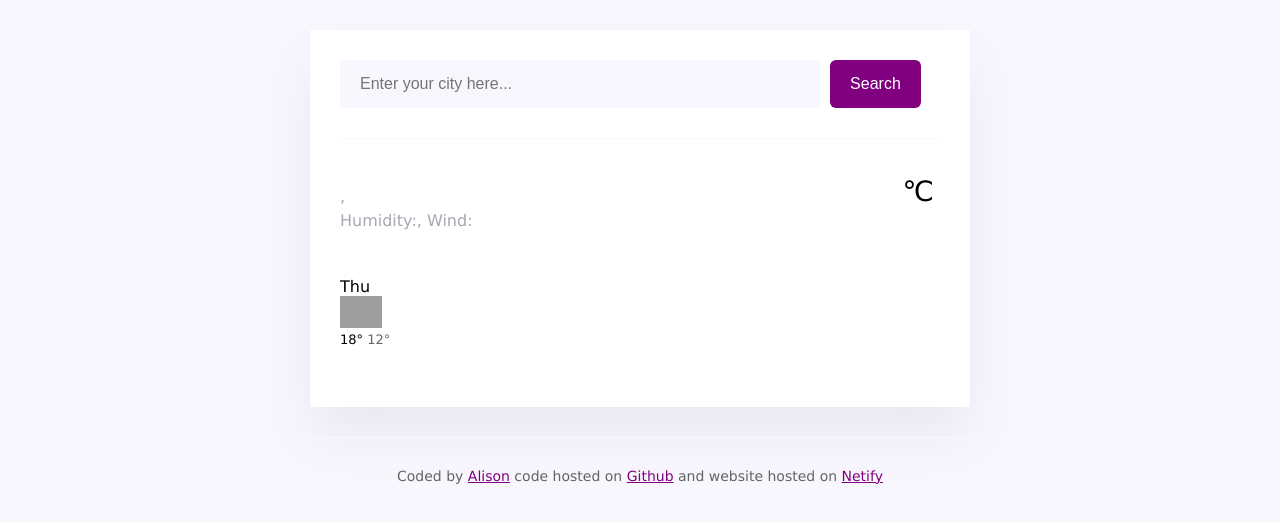
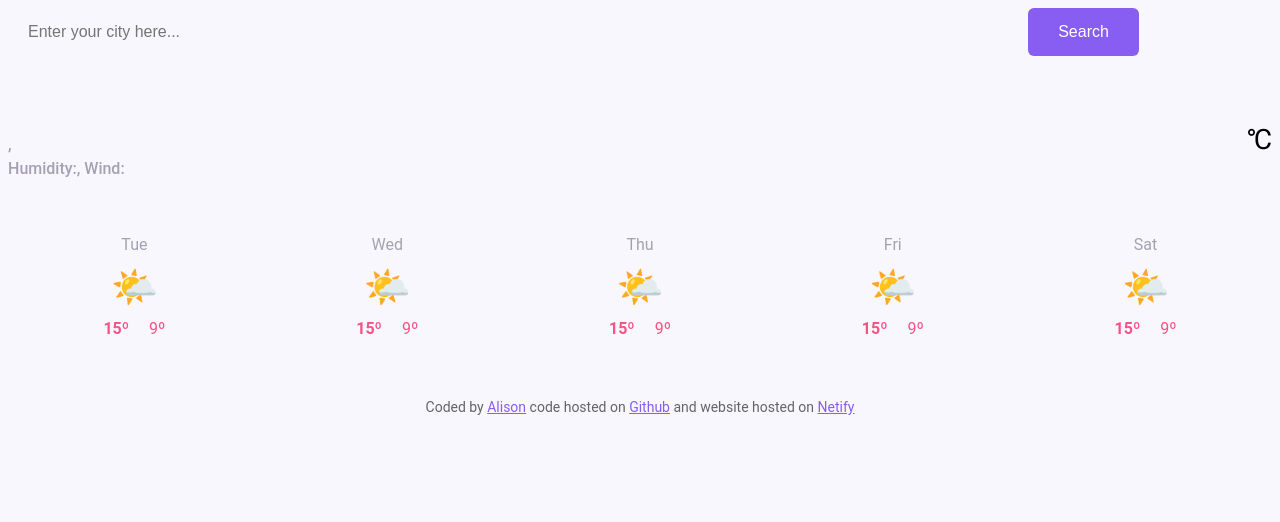
Before and after one commit to Alisonrajpal/forecast, a plain HTML site: page index.html in a window 1280 px wide. Drawn offline with nearby package versions, Linux system fonts and the light colour scheme; no server answers; grey boxes are pictures that could not be loaded.

Commit message:
Added html forecast

```diff
--- a/index.html
+++ b/index.html
@@ -41,25 +41,7 @@
             <div class="weather-app-unit">℃</div>
           </div>
         </div>
-        <div class="weather-forecast">
-          <div class="row">
-            <div class="col-2">
-              <div class="weather-forecast-date"></div>
-              Thu
-              </div>
-              <img
-                src="http://openweathermap.org/img/wn/50d@2x.png"
-                alt=""
-                width="42" />
-                <div class="weather-forecast-temperature">
-                  <span class="weather-forecast-temperature-max">
-18°
-                  </span> <span class="weather-forecast-temperature-min">12°</span></div>
-                <div>  </div>
-
-            </div>
-          </div>
-        </div>
+        <div class="weather-forecast" id="forecast"></div>
       </main>
 
       <footer>
--- a/script.js
+++ b/script.js
@@ -59,6 +59,32 @@ function handleSearchSubmit(event) {
   searchCity(searchInput.value);
 }
 
+function displayForecast() {
+  let days = ["Tue", "Wed", "Thu", "Fri", "Sat"];
+  let forecastHtml = "";
+
+  days.forEach(function (day) {
+    forecastHtml =
+      forecastHtml +
+      `
+      <div class="weather-forecast-day">
+        <div class="weather-forecast-date">${day}</div>
+        <div class="weather-forecast-icon">🌤️</div>
+        <div class="weather-forecast-temperatures">
+          <div class="weather-forecast-temperature">
+            <strong>15º</strong>
+          </div>
+          <div class="weather-forecast-temperature">9º</div>
+        </div>
+      </div>
+    `;
+  });
+
+  let forecastElement = document.querySelector("#forecast");
+  forecastElement.innerHTML = forecastHtml;
+}
+
 let searchFormElement = document.querySelector("#search-form");
 searchFormElement.addEventListener("submit", handleSearchSubmit);
 searchCity("Paris");
+displayForecast();
--- a/styling.css
+++ b/styling.css
@@ -1,40 +1,45 @@
 body {
-  background: #f9f7fe;
-  font-family: "Lucida Sans", "Lucida Sans Regular", "Lucida Grande",
-    "Lucida Sans Unicode", Geneva, Verdana, sans-serif;
+  background-color: #f9f7fe;
+  font-family: "Roboto", sans-serif;
 }
-.app {
+
+a {
+  color: #885df1;
+}
+
+.weather-app {
   background: white;
   max-width: 600px;
-  margin: 30px auto;
+  margin: 45px auto;
+  box-shadow: 0 30px 50px rgba(65, 50, 100, 0.08);
+  border-radius: 16px;
   padding: 30px;
-  box-shadow: 0 30px 50px rgba(65, 50, 100, 0.08);
-}
-.search-form-input {
-  background-color: #f9f7fe;
-  border: none;
-  width: 80%;
-  font-size: 16px;
-  padding: 15px 20px;
-}
-.search-form-button {
-  background-color: purple;
-  padding: 15px 20px;
-  font-size: 16px;
-
-  border: none;
-  border-radius: 6px;
-  color: white;
-  margin-left: 5px;
-}
-a {
-  color: purple;
 }
 
 header {
   border-bottom: 1px solid #f9f7fe;
   padding: 0 0 30px 0;
 }
+
+.search-form-input {
+  background-color: #f9f7fe;
+  border: none;
+  border-radius: 6px;
+  width: 80%;
+  font-size: 16px;
+  padding: 15px 20px;
+}
+
+.search-form-button {
+  background: #885df1;
+  padding: 15px 30px;
+  border: none;
+  font-size: 16px;
+  margin-left: 5px;
+  border-radius: 6px;
+  color: white;
+}
+
 main {
   padding: 30px 0;
 }
@@ -43,52 +48,74 @@ main {
   display: flex;
   justify-content: space-between;
 }
+
 .weather-app-city {
   margin: 0;
   font-size: 38px;
   line-height: 48px;
-  color: rgba();
 }
+
 .weather-app-details {
   font-size: 16px;
   color: rgba(39, 33, 66, 0.4);
   line-height: 24px;
   font-weight: 500;
 }
+
 .weather-app-details strong {
   color: #f65282;
 }
+
 .weather-app-temperature-container {
   display: flex;
 }
-.weather-app-temperature {
-  font-size: 88px;
-  margin-left: 10px;
-  line-height: 88px;
-  font-weight: bold;
-}
+
 .weather-app-icon {
   width: 88px;
   height: 88px;
 }
+
+.weather-app-temperature {
+  font-size: 88px;
+  line-height: 88px;
+  font-weight: bold;
+}
+
 .weather-app-unit {
-  margin: 6px;
+  margin-top: 6px;
   font-size: 28px;
 }
+
 .weather-forecast {
-  margin-top: 20px;
+  display: flex;
+  justify-content: space-around;
+  margin-top: 30px;
 }
+
 .weather-forecast-date {
+  text-align: center;
+  color: rgba(39, 33, 66, 0.4);
   font-size: 16px;
-  color: #000;
-  opacity: 0.6;
+  line-height: 20px;
+  margin-bottom: 10px;
 }
-.weather-forecast-temperature-min {
-  opacity: 0.6;
+
+.weather-forecast-icon {
+  font-size: 38px;
+  text-align: center;
 }
+.weather-forecast-temperatures {
+  text-align: center;
+  color: #f65282;
+  margin-top: 10px;
+  display: flex;
+  justify-content: center;
+}
+
 .weather-forecast-temperature {
-  font-size: 13px;
+  padding: 0 10px;
 }
+
 footer {
   border-top: 1px solid #f9f7fe;
   padding: 30px 0 0 0;
```
